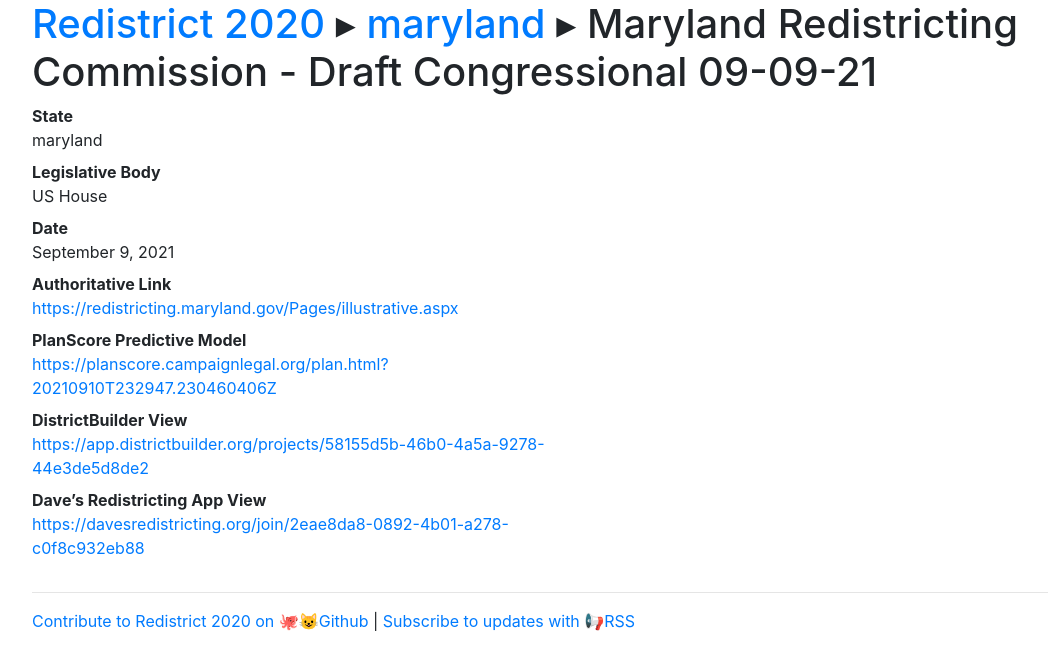
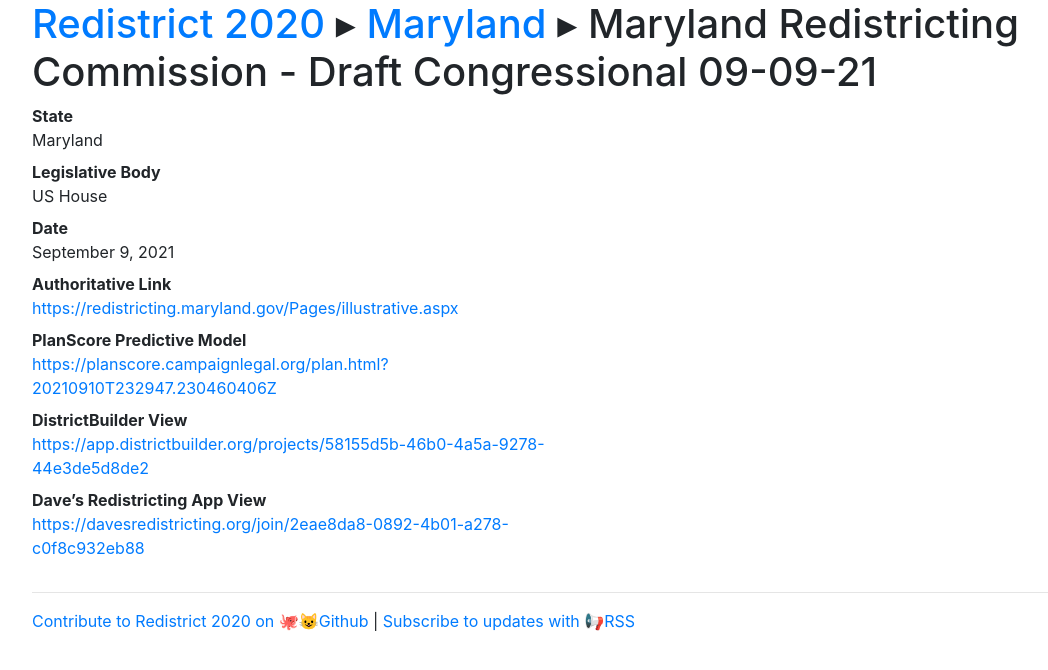
Before and after one commit to PlanScore/Redistrict2020, a Jekyll site: the page built from _plans/MD-2021-09-Commission-ushouse.md, in a window 1280 px wide. Shown: the top 670 px of the page, without its empty margins (53-1101 px from the left). Built offline with Jekyll 4.4.1, drawn with Linux system fonts in a browser that asks for light colours; nearby versions of some CDN libraries.

```diff
--- a/_plans/MD-2021-09-Commission-ushouse.md
+++ b/_plans/MD-2021-09-Commission-ushouse.md
@@ -1,5 +1,5 @@
 ---
-state: maryland
+state: Maryland
 title: "Maryland Redistricting Commission - Draft Congressional 09-09-21"
 body: US House
 date: 2021-09-09
```
